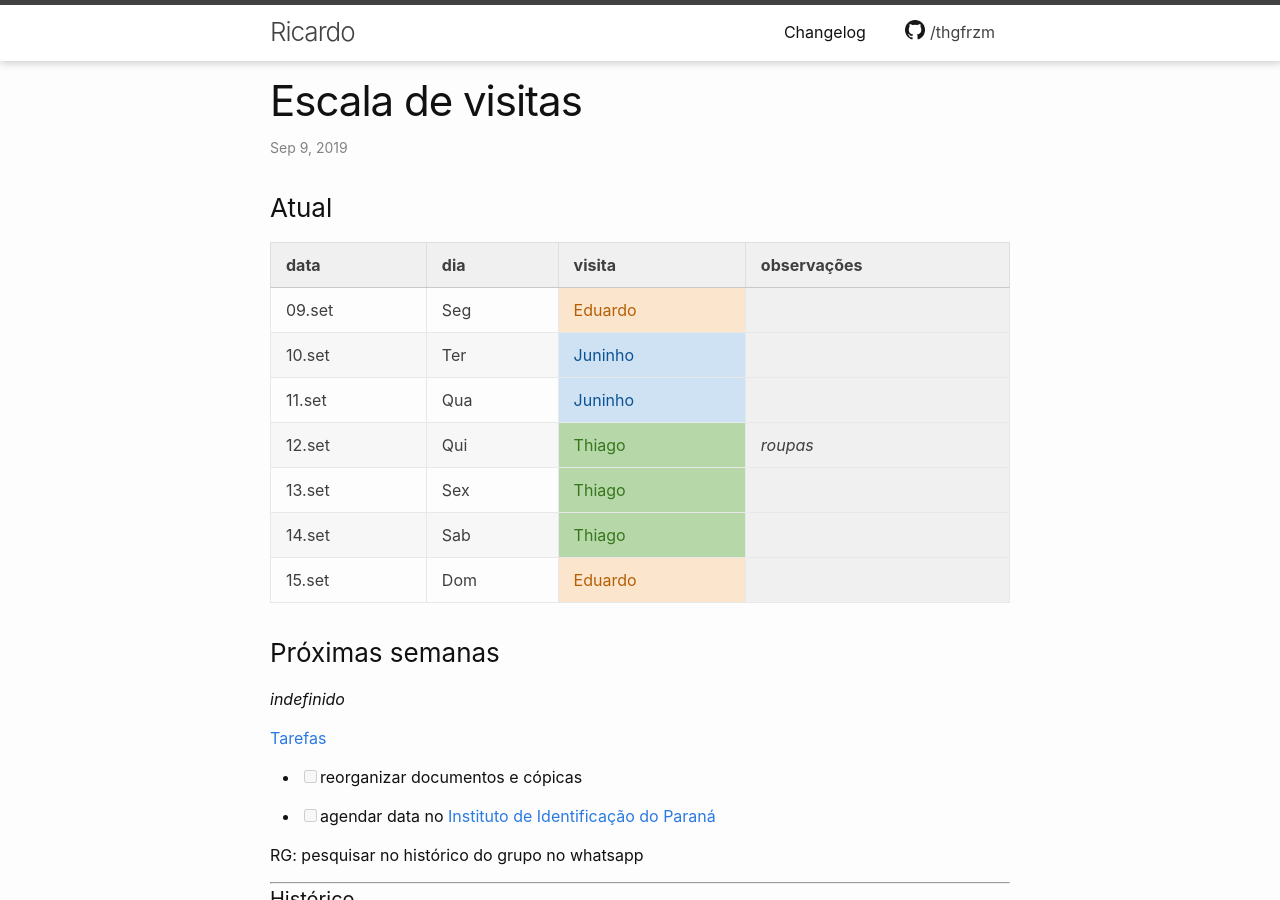
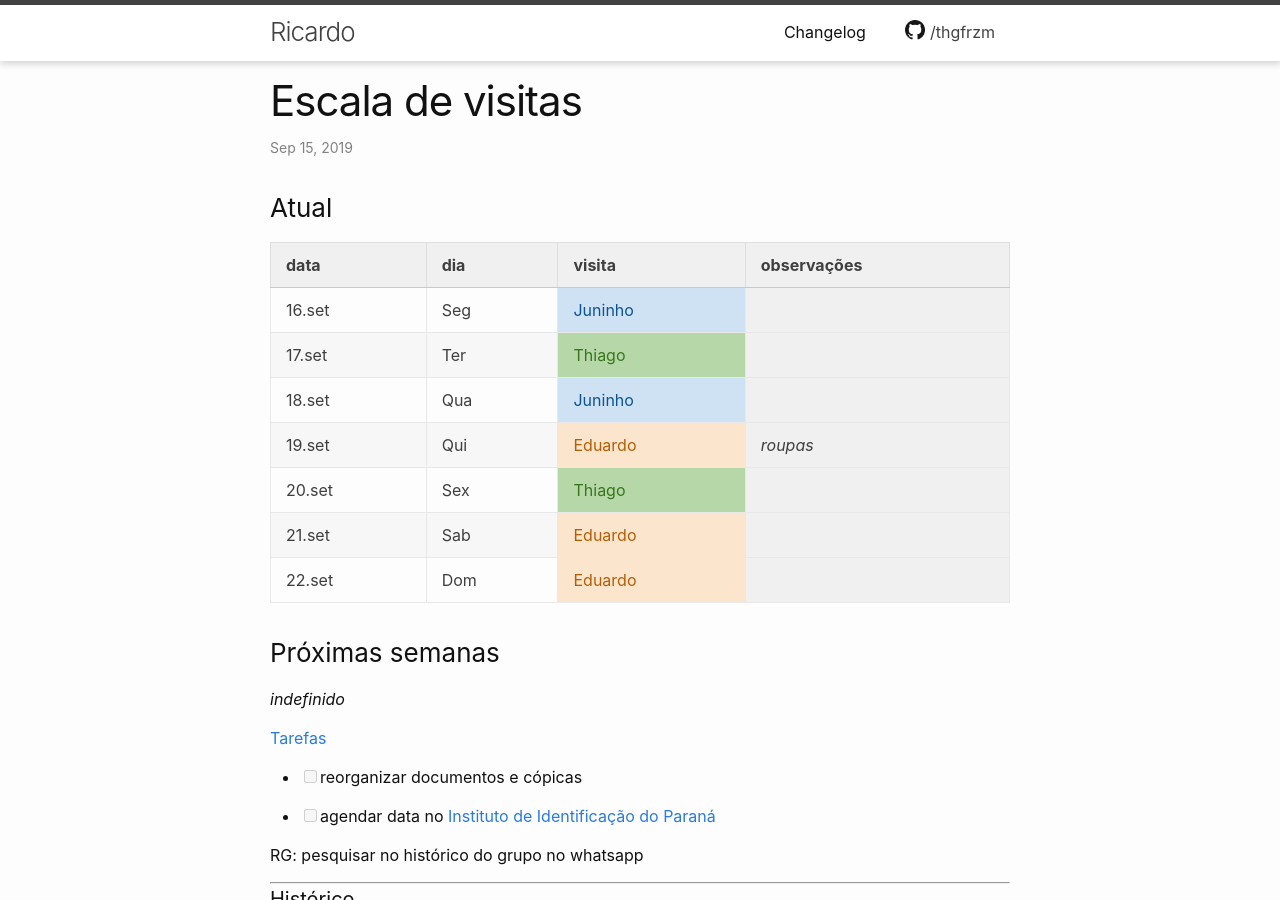
Before and after one commit to thgfrzm/ricardo, a Jekyll site: the page built from _posts/2018-12-23-escala-visitas.markdown, in a window 1280 px wide and 900 px high. Built offline with Jekyll 4.4.1, drawn with Linux system fonts in a browser that asks for light colours; some of the changed text lies outside the part shown.

Commit message:
Update 2018-12-23-escala-visitas.markdown

```diff
--- a/_posts/2018-12-23-escala-visitas.markdown
+++ b/_posts/2018-12-23-escala-visitas.markdown
@@ -9,26 +9,18 @@
 
 | data   | dia | visita  | observações |
 | ------ | --- | ------- | ----------- |
-| 09.set | Seg | Eduardo |             |
-| 10.set | Ter | Juninho |             |
-| 11.set | Qua | Juninho |             |
-| 12.set | Qui | Thiago  | _roupas_    |
-| 13.set | Sex | Thiago  |             |
-| 14.set | Sab | Thiago  |             |
-| 15.set | Dom | Eduardo |             |
+| 16.set | Seg | Juninho |             |
+| 17.set | Ter | Thiago  |             |
+| 18.set | Qua | Juninho |             |
+| 19.set | Qui | Eduardo | _roupas_    |
+| 20.set | Sex | Thiago  |             |
+| 21.set | Sab | Eduardo |             |
+| 22.set | Dom | Eduardo |             |
 
 ### Próximas semanas
 
 _indefinido_
 
-<!--
-
-proxima roupa Juninho
-
-_indefinido_
-Observações:
-Eduardo: não pode às terças
--->
 
 [Tarefas](https://thgfrzm.github.io/ricardo/lista-tarefas)
 
@@ -304,3 +296,10 @@
 | 06.set | Sex | Juninho     | _roupas_            |
 | 07.set | Sab | Eduardo     |                     |
 | 08.set | Dom | Eduardo     |                     |
+| 09.set | Seg | Eduardo     |                     |
+| 10.set | Ter | Juninho     |                     |
+| 11.set | Qua | Juninho     |                     |
+| 12.set | Qui | Thiago      | _roupas_            |
+| 13.set | Sex | Thiago      |                     |
+| 14.set | Sab | Thiago      |                     |
+| 15.set | Dom | Eduardo     |                     |
```
Also changed, not shown: other parts of _posts/2018-12-23-escala-visitas.markdown (+1 -1 lines).
